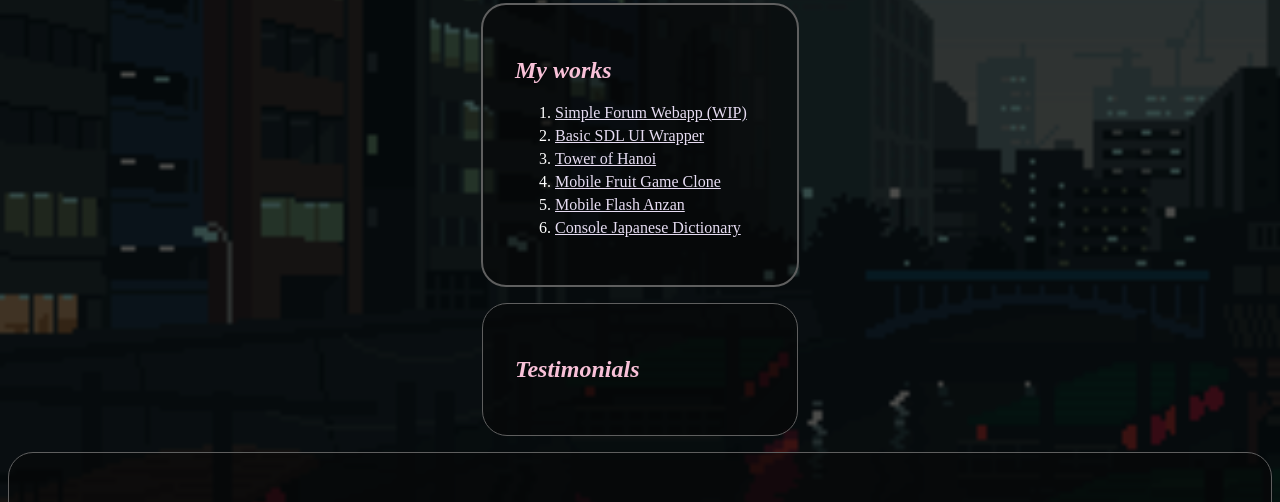
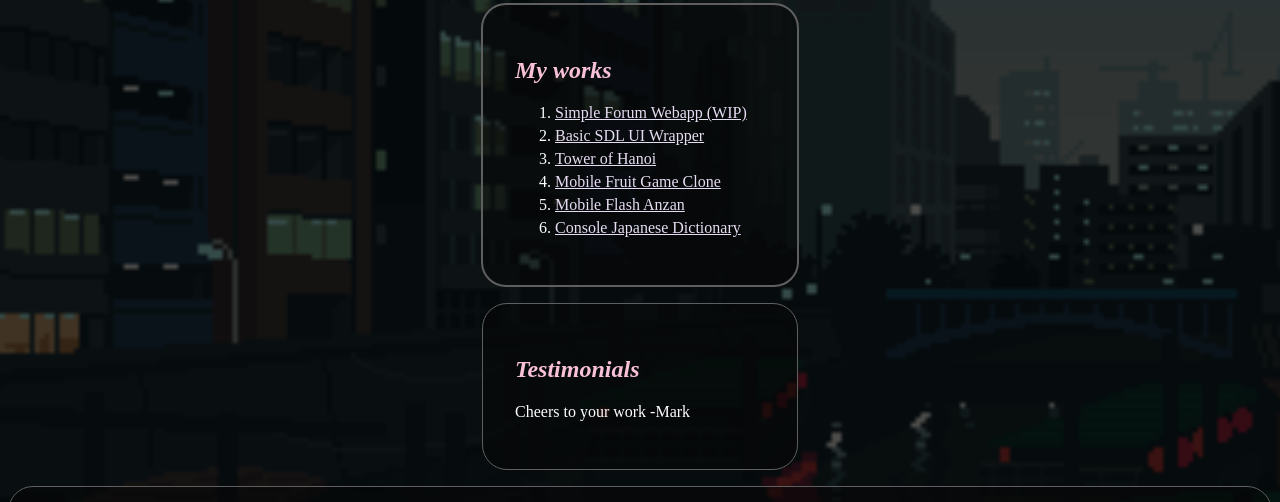
Before and after one commit to PUP-BSIT/ex7-tuf_developers, a plain HTML site: page nogadas_vonryan/nogadas_vonryan.html in a window 1280 px wide. Shown: the part 518-1020 px from the top of the page. Drawn offline with Linux system fonts and the light colour scheme.

Commit message:
add changes nogadas_vonryan.html

```diff
--- a/nogadas_vonryan/nogadas_vonryan.html
+++ b/nogadas_vonryan/nogadas_vonryan.html
@@ -42,7 +42,7 @@
         </div>
         <div class="testimonials">
             <h2>Testimonials</h2>
-            <p></p>
+            <p>Cheers to your work -Mark</p>
             <p></p>
             <p></p>
             <p></p>
```
